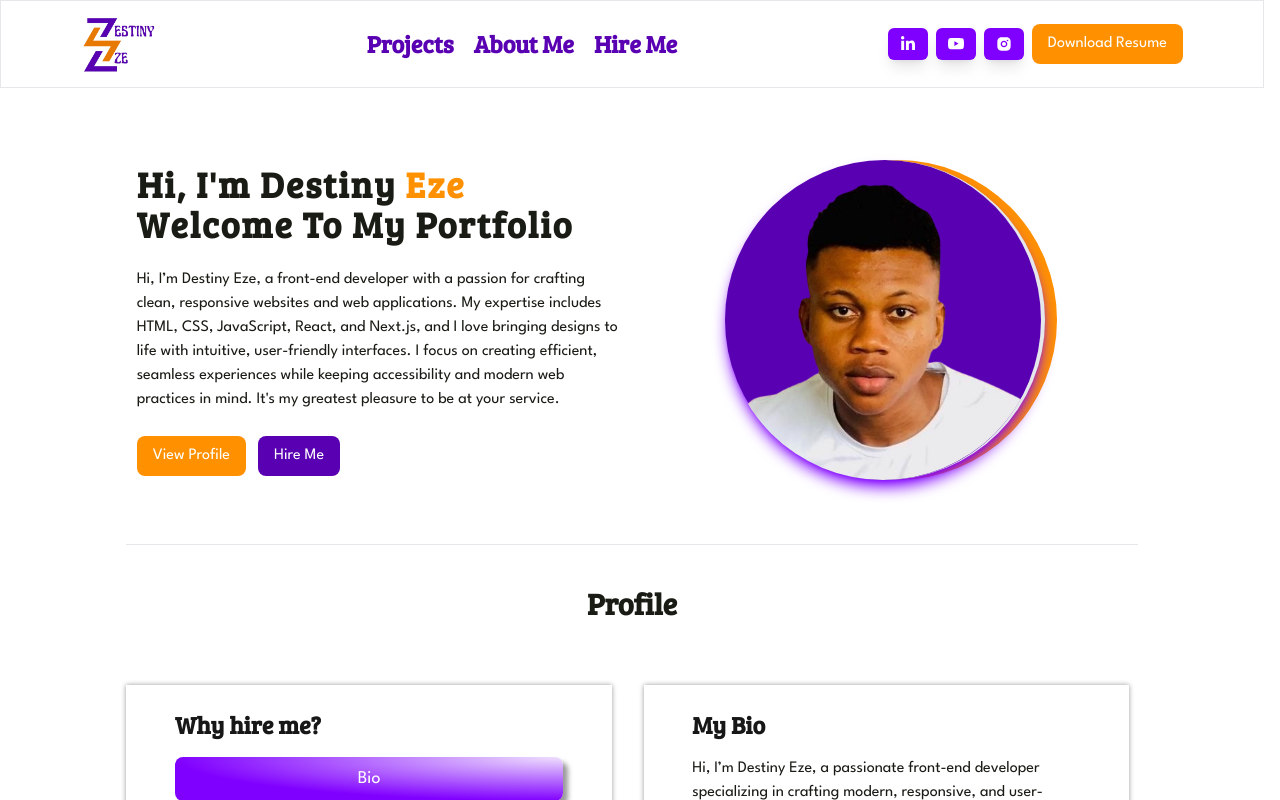
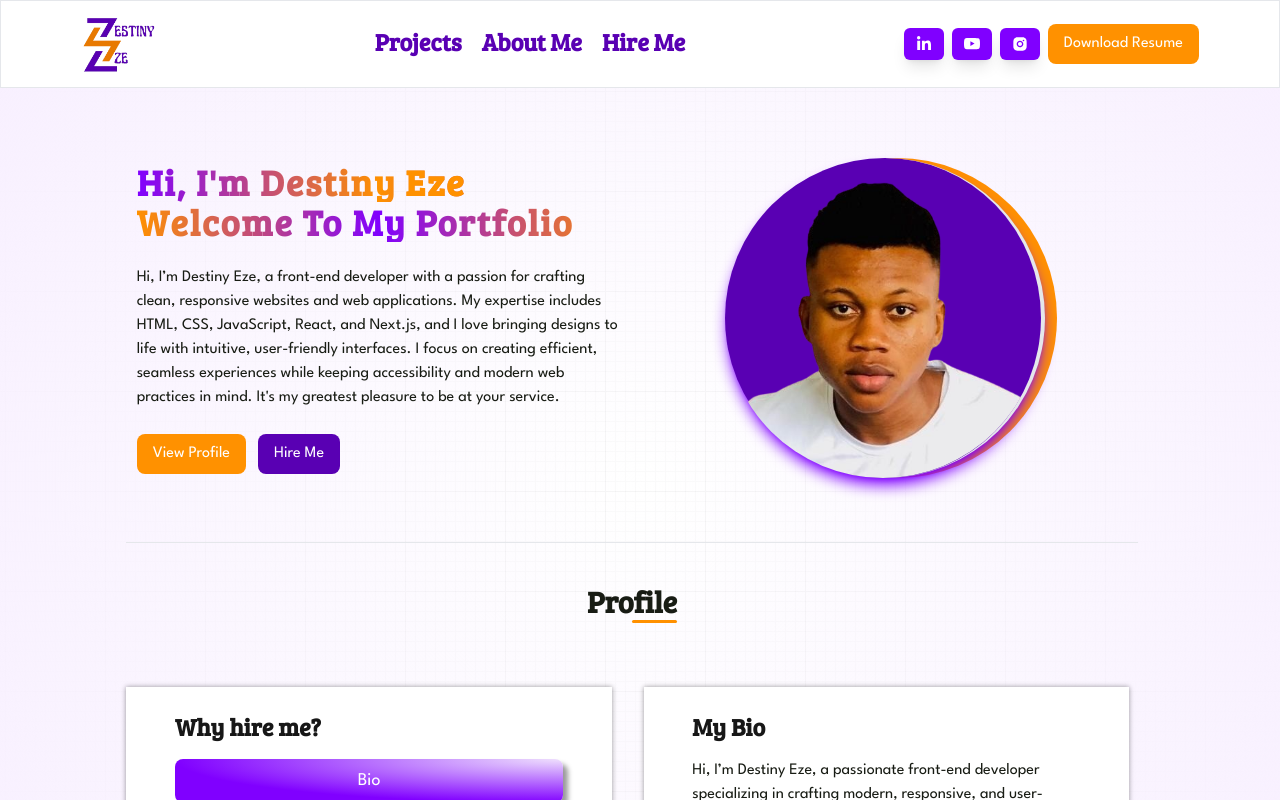
Before and after one commit to Destycoco/portfolio, a Next.js app: page / in a window 1280 px wide. Shown: the top 800 px of the page. Built offline with nearby package versions, Linux system fonts and the light colour scheme.

Commit message:
added the grid background

```diff
--- a/app/globals.css
+++ b/app/globals.css
@@ -26,6 +26,39 @@ body {
 
   font-family: 'League Spartan', sans-serif;
 }
+.main {
+  width: 100vw;
+  min-height: 100vh;
+  position: fixed;
+  display: flex;
+  justify-content: center;
+  padding: 120px 24px 160px 24px;
+  pointer-events: none;
+}
+
+.main:before {
+  /* background-color: #8000ff; */
+  background: radial-gradient(circle, rgba(2, 0, 36, 0) 0, #f8f0ff 100%);
+  position: absolute;
+  content: '';
+  z-index: 2;
+  width: 100%;
+  height: 100%;
+  top: 0;
+}
+
+.main:after {
+  content: '';
+  background-image: url('/images/grid.svg');
+  z-index: 1;
+  position: absolute;
+  width: 100%;
+  height: 100%;
+  top: 0;
+  opacity: 0.4;
+  filter: invert(1);
+}
+
 .btn {
   box-shadow: 5px 5px 5px rgba(0, 0, 0, 0.4);
 }
@@ -39,7 +72,37 @@ body {
     var(--brandPurple) 100%
   );
 }
-
+.line::after {
+  position: absolute;
+  content: '';
+  width: 50%;
+  height: 3px;
+  bottom: 0;
+  background-color: var(--brandOrange);
+  border-radius: 1rem;
+  margin-top: 0.5rem;
+  right: 0;
+}
+.nav_style::after {
+  position: absolute;
+  content: '';
+  width: 60%;
+  height: 3px;
+  bottom: 0;
+  right: 0;
+  background-color: var(--brandOrange);
+  border-radius: 1rem;
+  transform: scaleX(0); /* Start with scale of 0 (hidden) */
+  transform-origin: right; /* Animate from the right */
+  transition: transform 0.3s ease; /* Smooth transition */
+}
+.nav_style:hover::after {
+  transform: scaleX(1); /* Scale to full width when hovered */
+}
+.nav_shadow {
+  box-shadow: 0px 0px 30px rgba(128, 0, 255, 0.8);
+  background-color: #fff;
+}
 @layer utilities {
   .text-balance {
     text-wrap: balance;
@@ -51,3 +114,9 @@ body {
 .app {
   @apply max-w-[79rem];
 }
+.orange_gradient {
+  @apply text-transparent bg-gradient-to-r from-brandPurple via-brandOrange to-brandPurple text-clip bg-clip-text;
+}
+.orange_reverse {
+  @apply text-transparent bg-gradient-to-r from-brandOrange via-brandPurple to-brandOrange text-clip bg-clip-text;
+}
--- a/app/layout.js
+++ b/app/layout.js
@@ -11,7 +11,10 @@ export default function RootLayout({ children }) {
   return (
     <html lang="en">
       <body>
-        <main className="app">
+        <div className="main">
+          <div className="gradient"></div>
+        </div>
+        <main className="app relative">
           <NavBar />
           {children}
         </main>
--- a/app/page.js
+++ b/app/page.js
@@ -5,7 +5,7 @@ import Profile from '@/components/profile/profile';
 import Projects from '@/components/projects/projects';
 const Home = () => {
   return (
-    <div>
+    <div className="">
       <Feed />
       <Profile />
       <Projects />
--- a/components/contact/contact.jsx
+++ b/components/contact/contact.jsx
@@ -4,7 +4,9 @@ import Image from 'next/image';
 const Contact = () => {
   return (
     <div className="md:w-[80%] w-[90%] m-auto">
-      <H3 className="text-center font-brandFont mt-2 mb-4">Contact Me</H3>
+      <H3 className="text-center font-brandFont mt-2 mb-8 w-fit pb-1 line m-auto relative">
+        Contact Me
+      </H3>
       <div className="bg-[#e6d0fd] md:px-12 px-4 py-4 rounded-lg mt-12">
         <H2 className="font-brandFont mb-3 ">Get In Touch</H2>
         <div className="flex mb-8">
--- a/components/contact/form.jsx
+++ b/components/contact/form.jsx
@@ -57,7 +57,7 @@ const Formsection = () => {
                   className="text-sm text-red-600"
                 />
               </div>
-              <div className="md:w-[48%] w-full h-[3rem]">
+              <div className="md:w-[48%] w-full ">
                 <label htmlFor="lastName" className="font-brandFont">
                   Last Name
                 </label>
--- a/components/feed/feed.jsx
+++ b/components/feed/feed.jsx
@@ -5,13 +5,13 @@ import Button from '../accessories/button';
 
 const Feed = () => {
   return (
-    <div className="w-full pt-8 pb-2">
+    <div className="w-full pt-8 pb-2 mt-[5.4rem]">
       <div className="md:flex justify-center items-center gap-5 md:w-[80%] w-[90%]  m-auto">
         <div className="relative basis-[48%]">
-          <H4 className="text-brandBlack font-brandFont tracking-wider">
+          <H4 className="text-brandBlack orange_gradient font-brandFont tracking-wider">
             Hi, I'm Destiny <span className="text-brandOrange">Eze</span>
           </H4>
-          <H4 className="text-brandBlack font-brandFont tracking-wider">
+          <H4 className="text-brandBlack font-brandFont tracking-wider orange_reverse">
             Welcome To My Portfolio
           </H4>
           <P className="my-6">
--- a/components/navbar/nav.jsx
+++ b/components/navbar/nav.jsx
@@ -1,4 +1,5 @@
 // import P from '../paragraph';
+'use client';
 import Image from 'next/image';
 import Link from 'next/link';
 import { FaLinkedinIn } from 'react-icons/fa6';
@@ -9,9 +10,28 @@ import { H1 } from '../fonts/headers';
 import MediaBox from '../accessories/mediabox';
 import Button from '../accessories/button';
 import { MdOutlineMenu } from 'react-icons/md';
+import '../../app/globals.css';
+import { useEffect, useState } from 'react';
 const NavBar = () => {
+  const [isScrolled, setIsScrolled] = useState(false);
+  useEffect(() => {
+    const checkScroll = () => {
+      const scrolled = window.scrollY > 0;
+      if (scrolled !== isScrolled) {
+        setIsScrolled(scrolled);
+      }
+    };
+    window.addEventListener('scroll', checkScroll);
+    // Clean up the event listener when the component unmounts
+    return () => {
+      window.removeEventListener('scroll', checkScroll);
+    };
+  }, [isScrolled]);
+  console.log(isScrolled);
   return (
-    <div className="md:px-[5rem] px-[1rem] py-3 border w-full">
+    <div
+      className={`md:px-[5rem] px-[1rem] py-3 border w-full top-0 fixed z-30 ${isScrolled ? 'nav_shadow' : 'bg-white'}`}
+    >
       <div className="flex_between ">
         <Image
           src={'/images/logo-light.png'}
@@ -21,13 +41,19 @@ const NavBar = () => {
         />
         <div className="flex gap-5 max-md:hidden">
           <Link href={''}>
-            <H2 className=" text-darkPurple font-brandFont">Projects</H2>
+            <H2 className=" text-darkPurple font-brandFont w-fit pb-1 m-auto relative nav_style">
+              Projects
+            </H2>
           </Link>
           <Link href={''}>
-            <H2 className=" text-darkPurple font-brandFont">About Me</H2>
+            <H2 className=" text-darkPurple font-brandFont w-fit pb-1 m-auto relative nav_style">
+              About Me
+            </H2>
           </Link>
           <Link href={''}>
-            <H2 className=" text-darkPurple font-brandFont">Hire Me</H2>
+            <H2 className=" text-darkPurple font-brandFont w-fit pb-1 m-auto relative nav_style">
+              Hire Me
+            </H2>
           </Link>
         </div>
         <div className="flex items-center gap-2 max-md:hidden">
@@ -52,7 +78,7 @@ const NavBar = () => {
         </div>
         {/*Mobeile Nav*/}
         <div className="md:hidden">
-          <MdOutlineMenu />
+          <MdOutlineMenu size={40} className="cursor-pointer" />
         </div>
       </div>
     </div>
--- a/components/profile/profile.jsx
+++ b/components/profile/profile.jsx
@@ -89,10 +89,12 @@ const Profile = () => {
   };
   return (
     <div className="py-8 pb-12 md:w-[80%] w-[90%] m-auto">
-      <H3 className="font-brandFont text-center mb-8">Profile</H3>
+      <H3 className="font-brandFont text-center mb-8 w-fit pb-1 line m-auto relative ">
+        Profile
+      </H3>
       <div className="md:flex flex max-md:flex-col mt-16 gap-8 mb-16 ">
         {/***Left hand card */}
-        <div className="basis-[48%] py-6 shadow">
+        <div className="basis-[48%] py-6 shadow bg-white">
           <H2 className="font-brandFont m-auto md:w-[80%] w-[90%] mb-4">
             Why hire me?
           </H2>
@@ -112,7 +114,7 @@ const Profile = () => {
           </div>
         </div>
         {/***Right hand card */}
-        <div className="basis-[48%] py-6 shadow">
+        <div className="basis-[48%] py-6 shadow bg-white">
           <H2 className="md:w-[80%] w-[90%] m-auto mb-4 font-brandFont">
             My {header}
           </H2>
--- a/components/projects/projects.jsx
+++ b/components/projects/projects.jsx
@@ -7,10 +7,12 @@ import P from '../fonts/paragraph';
 const Projects = () => {
   return (
     <div className="md:w-[80%] w-[90%] m-auto pb-12">
-      <H3 className="font-brandFont text-center mt-2">Projects</H3>
+      <H3 className="font-brandFont text-center mt-2 mb-8 w-fit pb-1 line m-auto relative">
+        Projects
+      </H3>
       <div className="flex w-full flex-wrap gap-12 mt-10 mb-16 justify-center">
         {/*** Project 1 */}
-        <div className="md:basis-[45%] pb-4 rounded-lg shadow">
+        <div className="md:basis-[45%] pb-4 rounded-lg shadow bg-white">
           <Image
             width={100}
             height={100}
@@ -43,7 +45,7 @@ const Projects = () => {
           </div>
         </div>
         {/*********** End of Project 1 */}
-        <div className="md:basis-[45%] pb-4 rounded-lg shadow">
+        <div className="md:basis-[45%] pb-4 rounded-lg shadow bg-white">
           <Image
             width={100}
             height={100}
@@ -76,7 +78,7 @@ const Projects = () => {
           </div>
         </div>
         {/***********End of Project 2 */}
-        <div className="md:basis-[45%] pb-4 rounded-lg shadow">
+        <div className="md:basis-[45%] pb-4 rounded-lg shadow bg-white">
           <Image
             width={100}
             height={100}
@@ -109,7 +111,7 @@ const Projects = () => {
           </div>
         </div>
         {/*************End of Project 3 */}
-        <div className="md:basis-[45%] pb-4 rounded-lg shadow">
+        <div className="md:basis-[45%] pb-4 rounded-lg shadow bg-white">
           <Image
             width={100}
             height={100}
```
Also changed, not shown: public/images/grid.svg (added).
